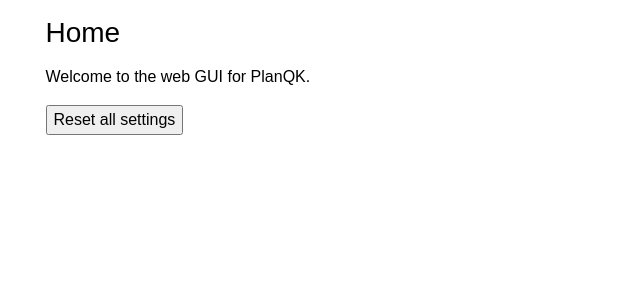
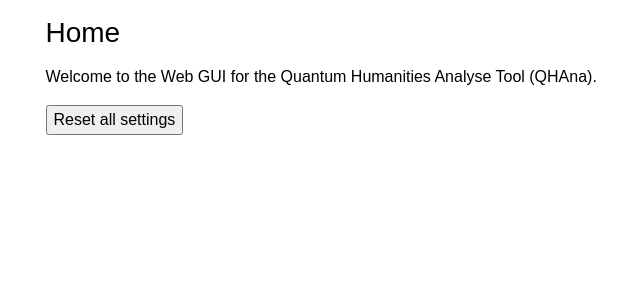
Before and after one commit to UST-QuAntiL/qhana, a Flask app: template templates/home.html in a window 1280 px wide. Shown: the part 151-451 px from the top of the page, without its empty margins (5-645 px from the left). Run offline with Flask 2, Linux system fonts and the light colour scheme; the template is opened without the code that fills it, so the values that code supplies are empty; some libraries are stand-ins or nearby versions.

Commit message:
Updated project name in readme and home.html.

```diff
--- a/templates/home.html
+++ b/templates/home.html
@@ -4,7 +4,7 @@
 <p>
     <h3><span>Home</span></h3>
 </p>
-<p><span>Welcome to the web GUI for PlanQK.</span><p>
+<p><span>Welcome to the Web GUI for the Quantum Humanities Analyse Tool (QHAna).</span><p>
 <p><span>{{session["dbConnectionString"]}}</span></p>
 <p>
     <a href="/reset_all"><input type="button" value="Reset all settings"></a>
```
Also changed, not shown: README.md.
